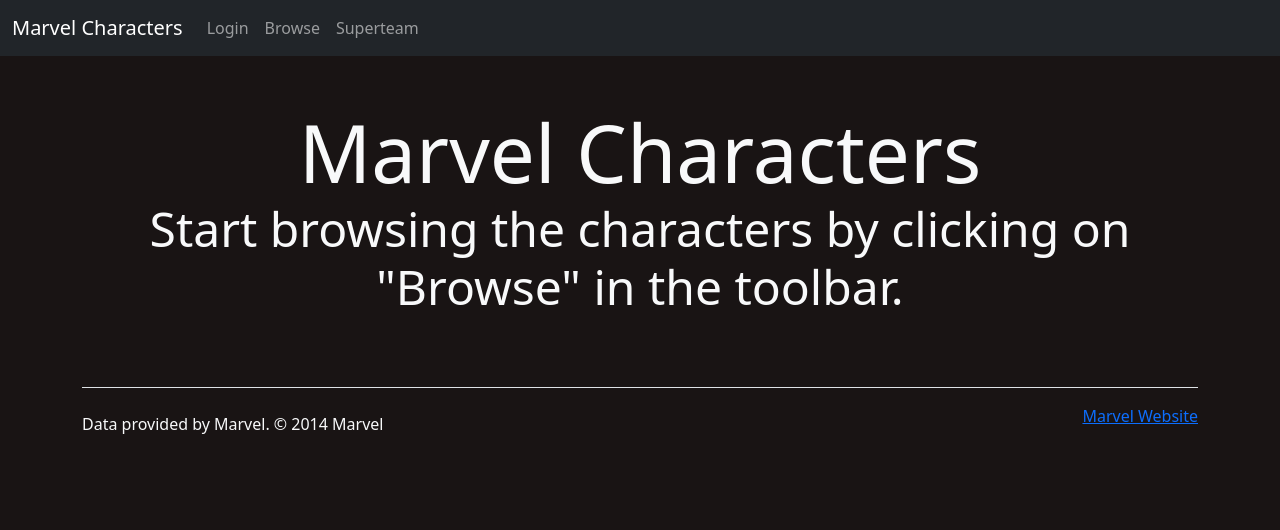
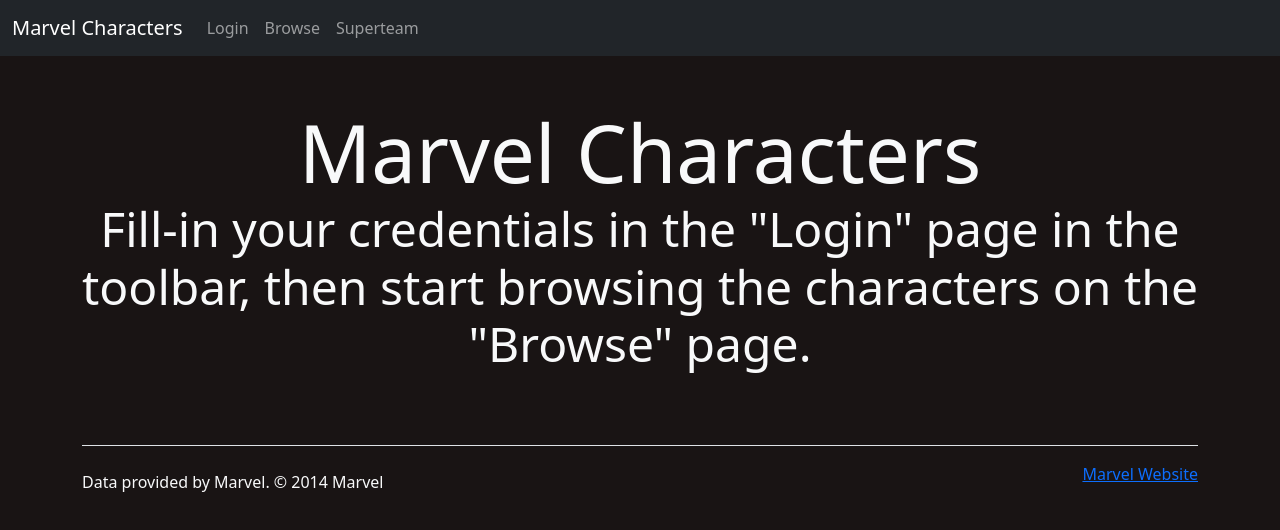
Before and after one commit to OscarAFK/marvel_api, a React (Create React App) app in the folder client/: page / in a window 1280 px wide. Shown: the top 530 px of the page. Built offline with nearby package versions, Linux system fonts and the light colour scheme.

Commit message:
Add docker compose

```diff
--- a/client/src/pages/Home.tsx
+++ b/client/src/pages/Home.tsx
@@ -9,7 +9,7 @@
       Marvel Characters
     </div>
     <div className="display-5 text-light">
-      Start browsing the characters by clicking on "Browse" in the toolbar.
+      Fill-in your credentials in the "Login" page in the toolbar, then start browsing the characters on the "Browse" page.
     </div>
   </div>;
 };
```
Also changed, not shown: 2 other files (tests, documents, lock files or other folders).
